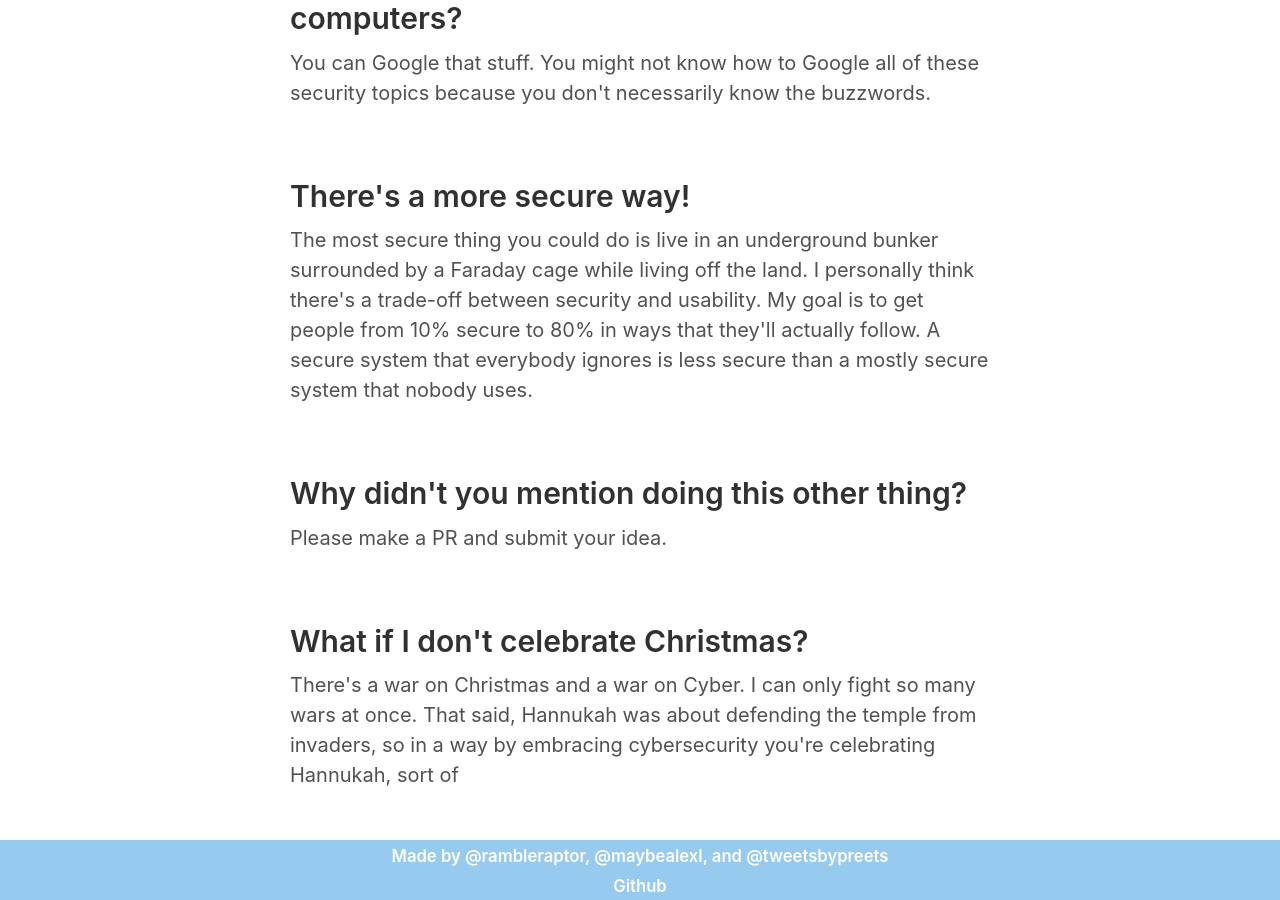
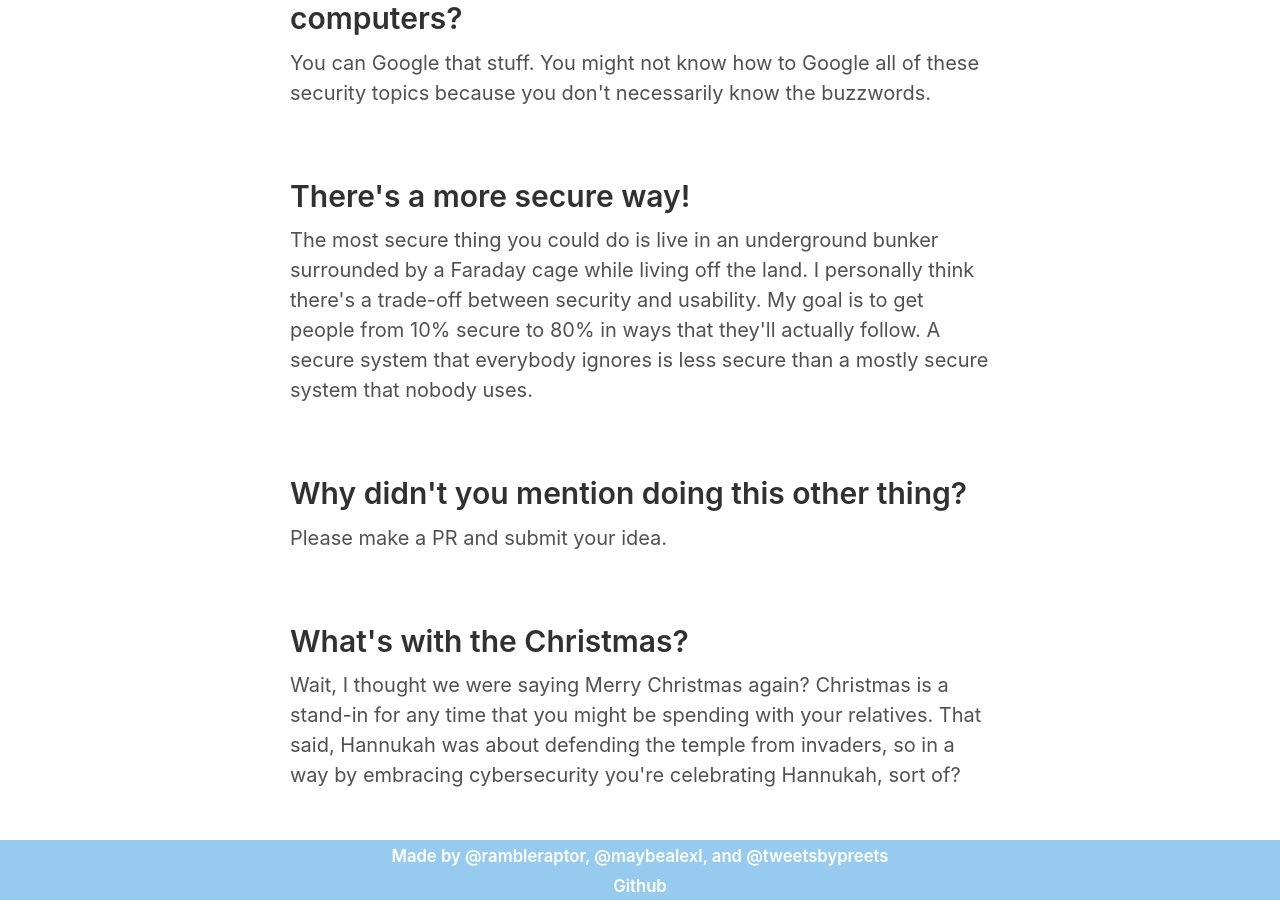
Before and after one commit to rambleraptor/christmastechsupport, a Jekyll site: the page built from index.md, in a window 1280 px wide and 900 px high, scrolled down 2636 px. Built offline with Jekyll 4.4.1, drawn with Linux system fonts in a browser that asks for light colours.

Commit message:
better christmas answer

```diff
--- a/_data/faqs.yml
+++ b/_data/faqs.yml
@@ -20,8 +20,9 @@
 - question: Why didn't you mention doing this other thing?
   answer: |
     Please make a PR and submit your idea.
-- question: What if I don't celebrate Christmas?
+- question: What's with the Christmas?
   answer: |
-    There's a war on Christmas and a war on Cyber. I can only fight so many wars at
-    once. That said, Hannukah was about defending the temple from invaders, so in a way
-    by embracing cybersecurity you're celebrating Hannukah, sort of
+    Wait, I thought we were saying Merry Christmas again? Christmas is a
+    stand-in for any time that you might be spending with your relatives. That
+    said, Hannukah was about defending the temple from invaders, so in a way by
+    embracing cybersecurity you're celebrating Hannukah, sort of?
```
